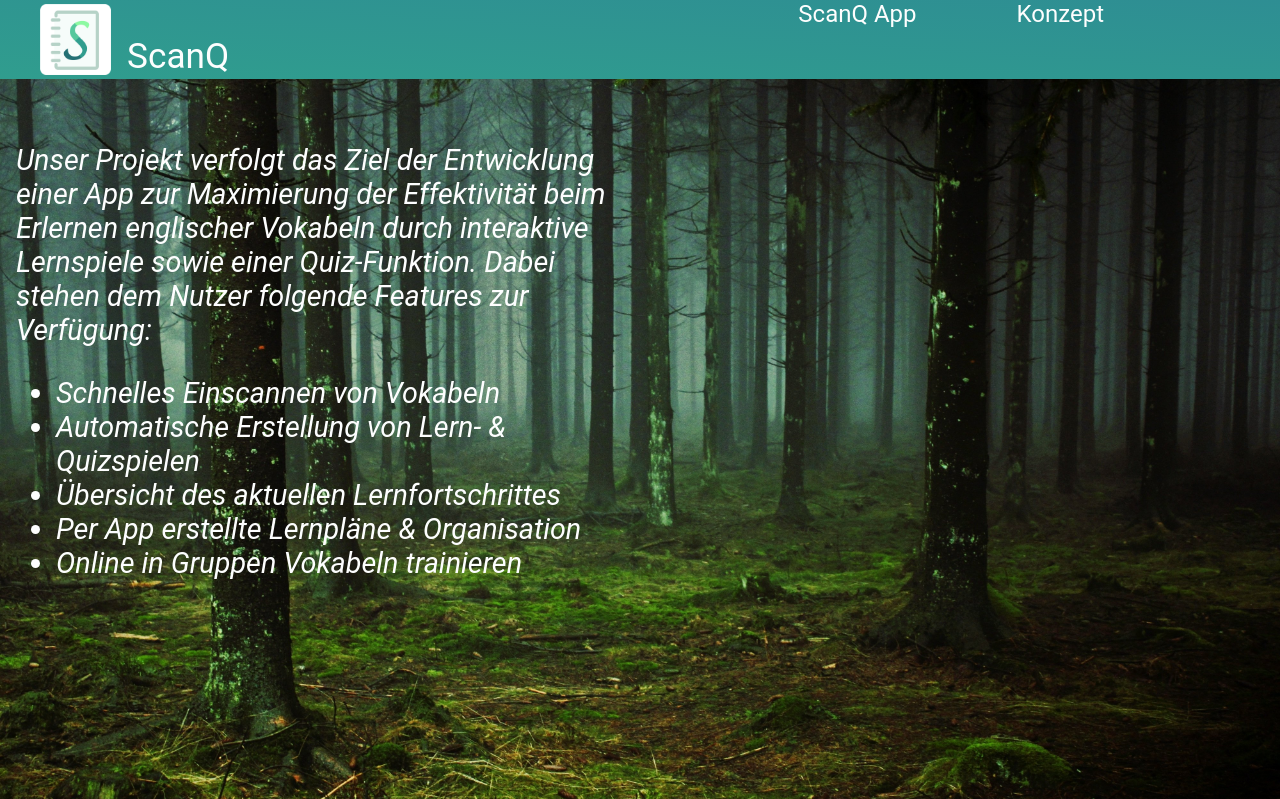
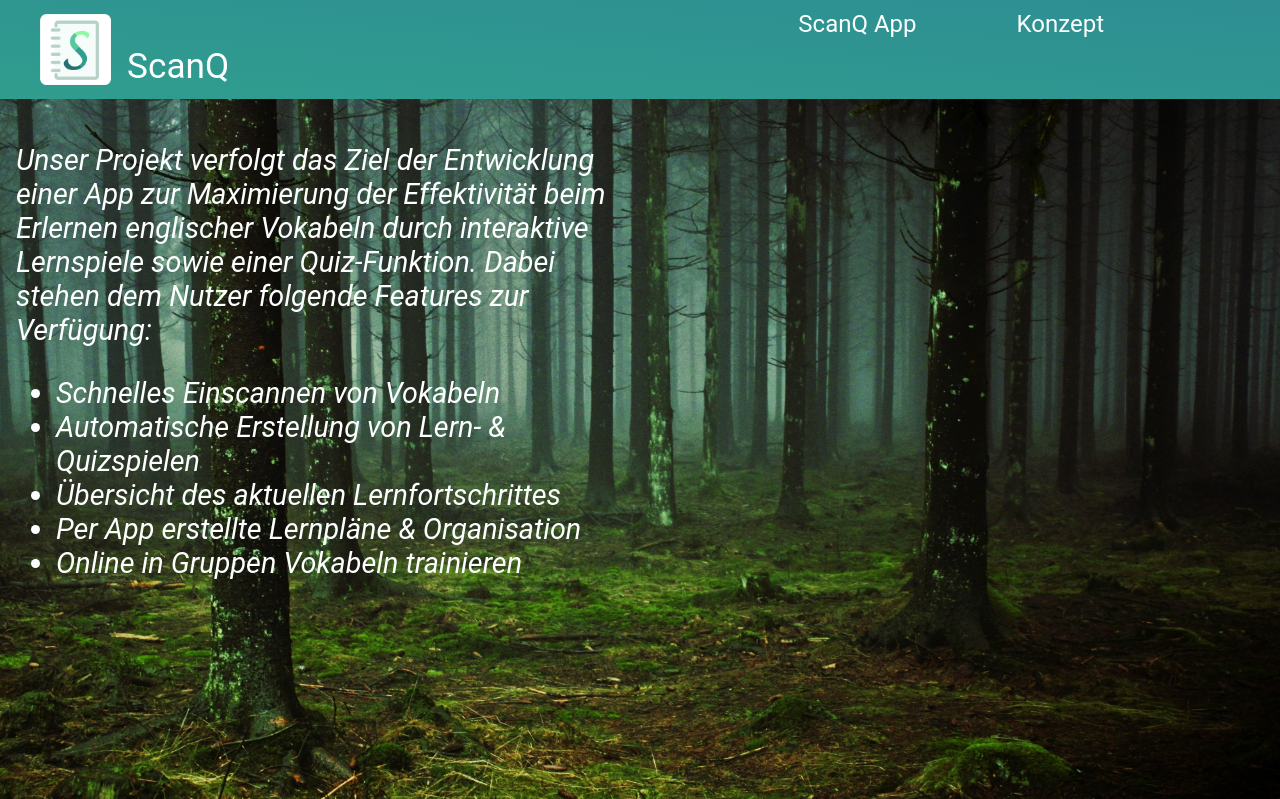
Before and after one commit to rommelbendel/rommelbendel.github.io, a PHP site: page /app-challenge/index.html in a window 1280 px wide. Shown: the top 799 px of the page. Run offline with PHP 8.4, Linux system fonts and the light colour scheme.

Commit message:
adapted styling

```diff
--- a/app-challenge/css/main.css
+++ b/app-challenge/css/main.css
@@ -17,6 +17,7 @@ body {
   top: 0;
   left: 0;
   right: 0;
+  padding: 10px 0px;
   background-image: linear-gradient(to right top, var(--primary), var(--primary-dark));
   color: var(--white);
 }
```
